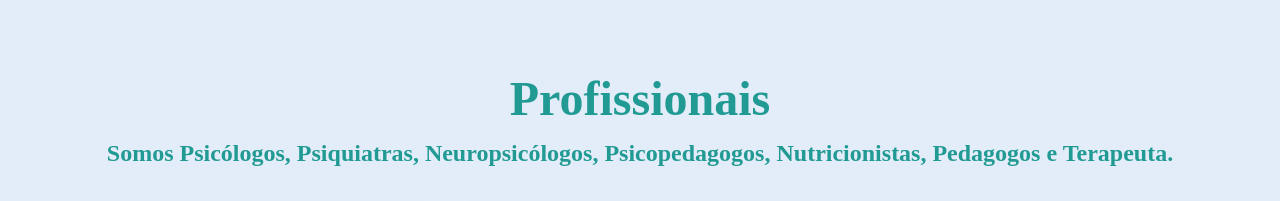
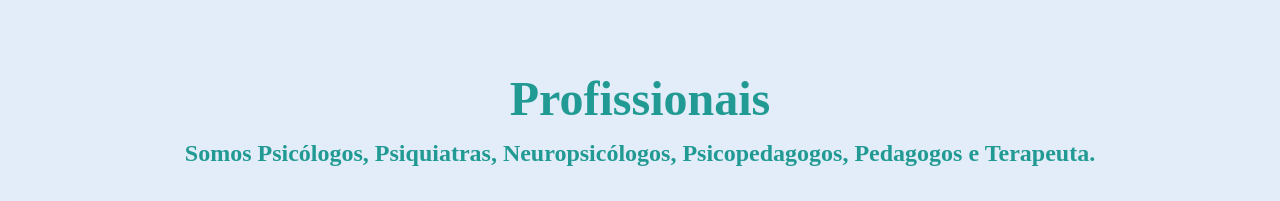
Before and after one commit to arqui-dev/espaco-resiliencia-mono, a React (Create React App) app: page / in a window 1280 px wide. Shown: the part 1300-1501 px from the top of the page. Built offline with nearby package versions, Linux system fonts and the light colour scheme; a web font is replaced by a local one.

Commit message:
Update index.tsx
remove nutritionist

```diff
--- a/src/components/professionals/index.tsx
+++ b/src/components/professionals/index.tsx
@@ -10,7 +10,7 @@ export const ProfessionalList = () => {
             <div className="container">
                 <h2 className="is-title green-text has-text-weight-bold has-text-centered is-size-1"> Profissionais </h2>
                 <h4 className="is-subtitle green-text has-text-weight-semibold has-text-centered is-size-5-mobile is-size-4">
-                Somos Psicólogos, Psiquiatras, Neuropsicólogos, Psicopedagogos, Nutricionistas, Pedagogos e Terapeuta.
+                Somos Psicólogos, Psiquiatras, Neuropsicólogos, Psicopedagogos, Pedagogos e Terapeuta.
                 </h4>
                 <br />
             </div>
```
